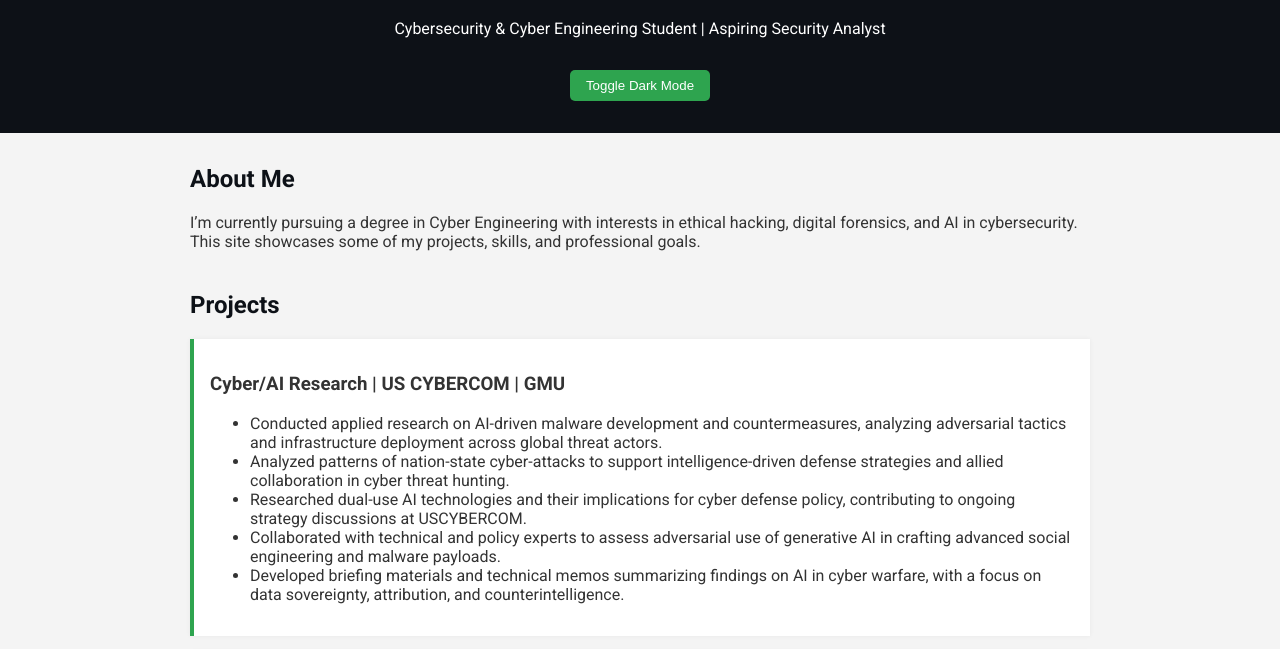
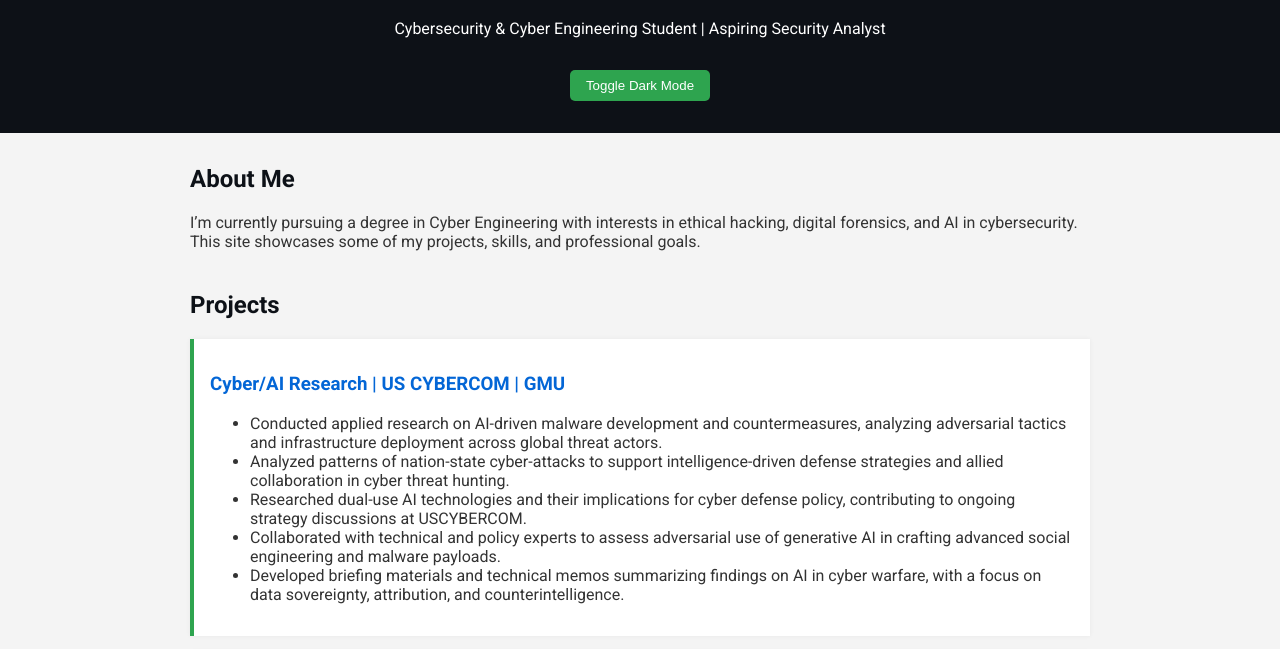
Before and after one commit to faiym/FatimaMajid-portfolio, a plain HTML site: page index.html in a window 1280 px wide. Shown: the part 94-743 px from the top of the page. Drawn offline with Linux system fonts and the light colour scheme.

Commit message:
Update index.html

```diff
--- a/index.html
+++ b/index.html
@@ -96,7 +96,7 @@
       <h2>Projects</h2>
 
       <div class="project">
-        <h3>Cyber/AI Research | US CYBERCOM | GMU</h3>
+              <h3><a href="./cyber-ai-research.html" target="_blank">Cyber/AI Research | US CYBERCOM | GMU</a></h3>
         <ul>
           <li>Conducted applied research on AI-driven malware development and countermeasures, analyzing adversarial tactics and infrastructure deployment across global threat actors.</li>
           <li>Analyzed patterns of nation-state cyber-attacks to support intelligence-driven defense strategies and allied collaboration in cyber threat hunting.</li>
```
